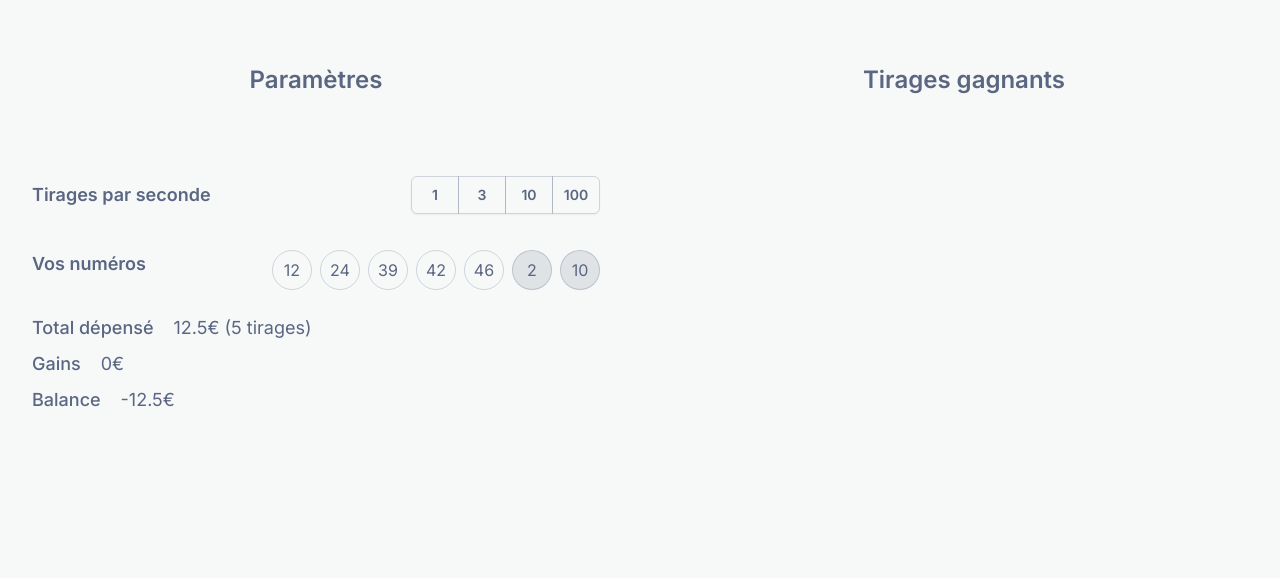
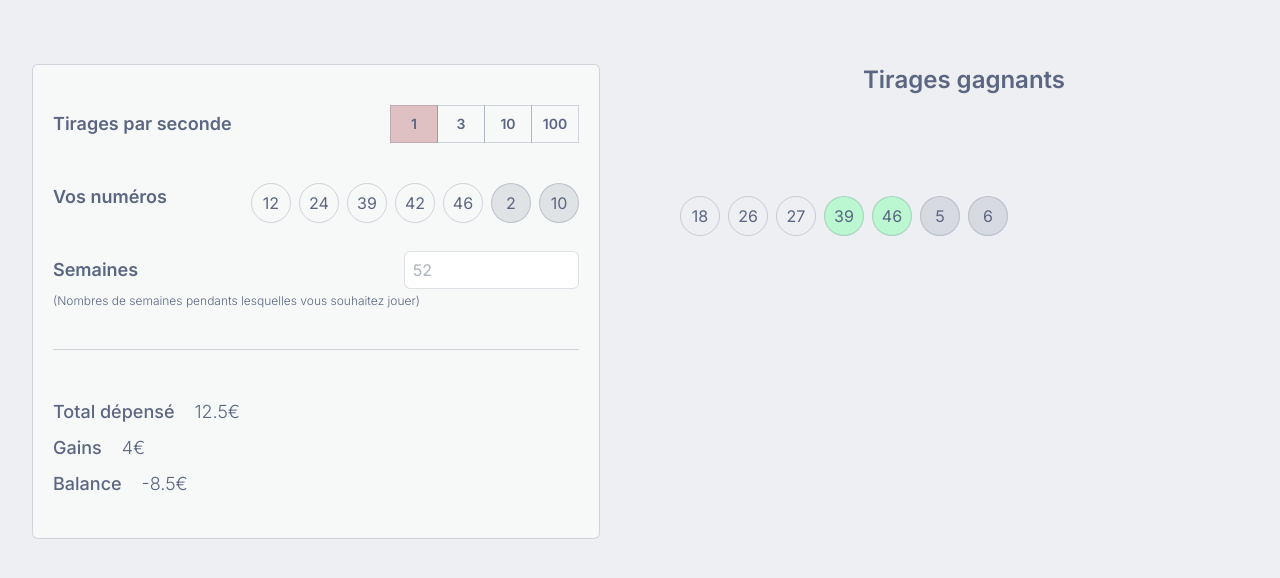
Before and after one commit to jean1591/euromillion-simulator, a Next.js app: page / in a window 1280 px wide. Shown: the top 578 px of the page. Built offline with nearby package versions, Linux system fonts and the light colour scheme.

Commit message:
fix drawsPerSecond

```diff
--- /dev/null
+++ b/src/app/components/divider.tsx
@@ -0,0 +1,7 @@
+export const Divider = () => {
+  return (
+    <div className="py-10">
+      <div className="w-full border-t border-gray-300" />
+    </div>
+  );
+};
--- a/src/app/components/drawsPanel/draws.tsx
+++ b/src/app/components/drawsPanel/draws.tsx
@@ -29,16 +29,16 @@ export const Draws = () => {
       const draw = generateDraw();
       const winnings = winningsCalculator(myNumbers, draw);
 
-      dispatch(addToWinnings(winnings));
       dispatch(setDrawsNumber());
 
       if (winnings) {
+        dispatch(addToWinnings(winnings));
         dispatch(pushNewDraw(draw));
       }
     }, Math.floor(1000 / drawsPerSecond));
 
     return () => clearInterval(intervalId);
-  }, [draws]);
+  }, [drawsPerSecond]);
 
   return (
     <>
--- a/src/app/components/settingsAndResultsPanel/drawsPerSecondButton.tsx
+++ b/src/app/components/settingsAndResultsPanel/drawsPerSecondButton.tsx
@@ -1,39 +1,41 @@
+import { useDispatch, useSelector } from "react-redux";
+
+import { RootState } from "@/lib/store";
 import { setDrawsPerSecond } from "@/lib/features/simulationSettings/slice";
-import { useDispatch } from "react-redux";
+
+const classNames = (...classes: string[]) => {
+  return classes.filter(Boolean).join(" ");
+};
 
 export const DrawsPerSecondButton = () => {
+  return (
+    <span className="flex">
+      <Button value={1} />
+      <Button value={3} />
+      <Button value={10} />
+      <Button value={100} />
+    </span>
+  );
+};
+
+const Button = ({ value }: { value: number }) => {
+  const { drawsPerSecond } = useSelector(
+    (state: RootState) => state.simulationSettings
+  );
   const dispatch = useDispatch();
 
   return (
-    <span className="isolate inline-flex rounded-md shadow-sm">
-      <button
-        type="button"
-        className="relative inline-flex items-center justify-center rounded-l-md w-12 px-3 py-2 text-sm font-semibold border border-dark-shade/25 text-dark-shade hover:bg-dark-shade/10"
-        onClick={() => dispatch(setDrawsPerSecond(1))}
-      >
-        1
-      </button>
-      <button
-        type="button"
-        className="relative -ml-px inline-flex items-center justify-center w-12 px-3 py-2 text-sm font-semibold border border-dark-shade/25 text-dark-shade hover:bg-dark-shade/10"
-        onClick={() => dispatch(setDrawsPerSecond(3))}
-      >
-        3
-      </button>
-      <button
-        type="button"
-        className="relative -ml-px inline-flex items-center justify-center w-12 px-3 py-2 text-sm font-semibold border border-dark-shade/25 text-dark-shade hover:bg-dark-shade/10"
-        onClick={() => dispatch(setDrawsPerSecond(10))}
-      >
-        10
-      </button>
-      <button
-        type="button"
-        className="relative -ml-px inline-flex items-center justify-center rounded-r-md w-12 px-3 py-2 text-sm font-semibold border border-dark-shade/25 text-dark-shade hover:bg-dark-shade/10"
-        onClick={() => dispatch(setDrawsPerSecond(100))}
-      >
-        100
-      </button>
-    </span>
+    <button
+      type="button"
+      className={classNames(
+        value === drawsPerSecond
+          ? "bg-dark-accent/50 hover:bg-dark-accent/80"
+          : "",
+        "relative -ml-px inline-flex items-center justify-center w-12 px-3 py-2 text-sm font-semibold border border-dark-shade/25 text-dark-shade hover:bg-dark-shade/10"
+      )}
+      onClick={() => dispatch(setDrawsPerSecond(value))}
+    >
+      {value}
+    </button>
   );
 };
--- a/src/app/components/settingsAndResultsPanel/financialResults.tsx
+++ b/src/app/components/settingsAndResultsPanel/financialResults.tsx
@@ -8,22 +8,21 @@ export const FinancialResults = () => {
 
   return (
     <div className="text-lg">
-      <div className="pb-2 flex items-center gap-x-5">
-        <p className="font-medium">Total dépensé</p>
-        <p className="font-normal">
-          {drawsNumber * 2.5}€ ({drawsNumber} tirages)
-        </p>
-      </div>
-
-      <div className="pb-2 flex items-center gap-x-5">
-        <p className="font-medium">Gains</p>
-        <p className="font-normal">{winnings}€</p>
-      </div>
-
-      <div className="pb-2 flex items-center gap-x-5">
-        <p className="font-medium">Balance</p>
-        <p className="font-normal">{-drawsNumber * 2.5 + winnings}€</p>
-      </div>
+      <TextDisplay title="Total dépensé" value={`${drawsNumber * 2.5}€`} />
+      <TextDisplay title="Gains" value={`${winnings}€`} />
+      <TextDisplay
+        title="Balance"
+        value={`${-drawsNumber * 2.5 + winnings}€`}
+      />
     </div>
   );
 };
+
+const TextDisplay = ({ title, value }: { title: string; value: string }) => {
+  return (
+    <div className="pt-2 flex items-center gap-x-5">
+      <p className="font-medium">{title}</p>
+      <p className="font-light">{value}</p>
+    </div>
+  );
+};
--- a/src/app/components/settingsAndResultsPanel/myNumbers.tsx
+++ b/src/app/components/settingsAndResultsPanel/myNumbers.tsx
@@ -1,27 +1,30 @@
-import { useDispatch, useSelector } from "react-redux";
+import { useEffect, useState } from "react";
 
 import { Draw } from "../draw";
 import { RootState } from "@/lib/store";
-import { generateDraw } from "@/utils/generateDraw";
-import { setMyNumbers } from "@/lib/features/simulationSettings/slice";
-import { useEffect } from "react";
+import { useSelector } from "react-redux";
 
 export const MyNumbers = () => {
+  const [isClient, setIsClient] = useState<boolean>(false);
+
+  useEffect(() => {
+    setIsClient(true);
+  }, []);
+
   const myNumbers = useSelector(
     (state: RootState) => state.simulationSettings.myNumbers
   );
-  const dispatch = useDispatch();
-
-  useEffect(() => {
-    const myNumbers = generateDraw();
-
-    console.log(`Settings updated: myNumbers ${myNumbers}...`);
-    dispatch(setMyNumbers(myNumbers));
-  }, []);
 
   return (
-    <div className="-mt-2">
-      <Draw myNumbers={[0]} draw={myNumbers} />
-    </div>
+    <>
+      {isClient ? (
+        <div className="-mt-2">
+          <Draw myNumbers={[0]} draw={myNumbers} />
+        </div>
+      ) : (
+        /* INSERT SKELETON */
+        <></>
+      )}
+    </>
   );
 };
--- a/src/app/components/settingsAndResultsPanel/settingsAndResultsPanel.tsx
+++ b/src/app/components/settingsAndResultsPanel/settingsAndResultsPanel.tsx
@@ -1,28 +1,17 @@
 "use client";
 
-import React, { useEffect, useState } from "react";
-
+import { Divider } from "../divider";
 import { FinancialResults } from "./financialResults";
 import { SimuationSettings } from "./simuationSettings";
 
 export const SettingsAndResultsPanel = () => {
-  const [isClient, setIsClient] = useState<boolean>(false);
-
-  useEffect(() => {
-    setIsClient(true);
-  }, []);
-
   return (
     <div>
-      <p className="text-2xl font-semibold text-center pb-20">Paramètres</p>
-      {isClient ? (
-        <div>
-          <SimuationSettings />
-          <FinancialResults />
-        </div>
-      ) : (
-        <div></div>
-      )}
+      <div className="border border-dark-shade/25 bg-light-shade py-10 px-5 rounded-md">
+        <SimuationSettings />
+        <Divider />
+        <FinancialResults />
+      </div>
     </div>
   );
 };
--- a/src/app/components/settingsAndResultsPanel/simuationSettings.tsx
+++ b/src/app/components/settingsAndResultsPanel/simuationSettings.tsx
@@ -1,25 +1,35 @@
 import { DrawsPerSecondButton } from "./drawsPerSecondButton";
 import { MyNumbers } from "./myNumbers";
-import { StartAndPauseSimulationButton } from "./startAndPauseSimulationButton";
 
 export const SimuationSettings = () => {
-  console.log("🚀 ~ SimuationSettings");
-
   return (
     <div>
-      <div className="pb-6 flex items-center justify-between">
+      <div className="flex items-center justify-between">
         <p className="text-lg font-semibold">Tirages par seconde</p>
         <DrawsPerSecondButton />
       </div>
 
-      <div className="pb-6 flex items-center justify-between">
+      <div className="pt-7 flex items-center justify-between">
         <p className="text-lg font-semibold">Vos numéros</p>
         <MyNumbers />
       </div>
 
-      {/* <div className="pb-6 flex items-center justify-between">
-        <StartAndPauseSimulationButton />
-      </div> */}
+      <div>
+        <div className="pt-7 flex items-center justify-between">
+          <p className="text-lg font-semibold">Semaines</p>
+          <input
+            type="text"
+            className="block w-1/3 rounded-md py-1.5 px-2 text-dark-shade  placeholder:text-dark-shade/50 border border-dark-shade/20"
+            placeholder="52"
+            onChange={(e) => {
+              console.log(e.target.value);
+            }}
+          />
+        </div>
+        <p className="pt-1 text-xs font-light">
+          (Nombres de semaines pendants lesquelles vous souhaitez jouer)
+        </p>
+      </div>
     </div>
   );
 };
--- a/src/app/components/settingsAndResultsPanel/startAndPauseSimulationButton.tsx
+++ /dev/null
@@ -1,25 +0,0 @@
-import { useDispatch, useSelector } from "react-redux";
-
-import { RootState } from "@/lib/store";
-import { setDrawsPerSecond } from "@/lib/features/simulationSettings/slice";
-
-export const StartAndPauseSimulationButton = () => {
-  const drawsPerSecond = useSelector(
-    (state: RootState) => state.simulationSettings.drawsPerSecond
-  );
-  const dispatch = useDispatch();
-
-  return (
-    <button
-      type="button"
-      className="relative inline-flex items-center justify-center rounded-md w-full px-3 py-2 text-sm font-semibold border border-dark-shade/25 text-dark-shade hover:bg-dark-shade/10"
-      onClick={() => dispatch(setDrawsPerSecond(drawsPerSecond > 0 ? 0 : 1))}
-    >
-      {drawsPerSecond > 0 ? (
-        <p>Mettre en pause (ne fonctionne pas)</p>
-      ) : (
-        <p>Lancer la simulation</p>
-      )}
-    </button>
-  );
-};
--- a/src/app/layout.tsx
+++ b/src/app/layout.tsx
@@ -14,7 +14,7 @@ export default function RootLayout({
     <StoreProvider>
       <html lang="fr">
         <body className={inter.className}>
-          <div className="bg-light-shade text-dark-shade min-h-screen">
+          <div className="bg-dark-shade/10 text-dark-shade min-h-screen">
             <div className="pt-16 mx-auto max-w-7xl px-4 sm:px-6 lg:px-8 mb-16">
               {children}
             </div>
--- a/src/lib/features/simulationSettings/slice.ts
+++ b/src/lib/features/simulationSettings/slice.ts
@@ -1,5 +1,6 @@
 import type { PayloadAction } from "@reduxjs/toolkit";
 import { createSlice } from "@reduxjs/toolkit";
+import { generateDraw } from "@/utils/generateDraw";
 
 export interface SimulationSettingsState {
   drawsPerSecond: number;
@@ -8,7 +9,7 @@ export interface SimulationSettingsState {
 
 const initialState: SimulationSettingsState = {
   drawsPerSecond: 1,
-  myNumbers: [1, 2, 3, 4, 5, 6, 7],
+  myNumbers: generateDraw(),
 };
 
 export const simulationSettingsSlice = createSlice({
```
